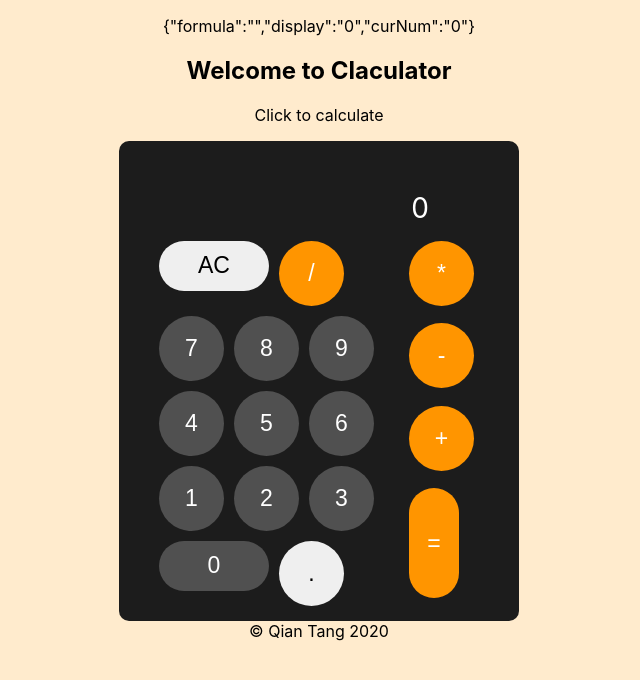
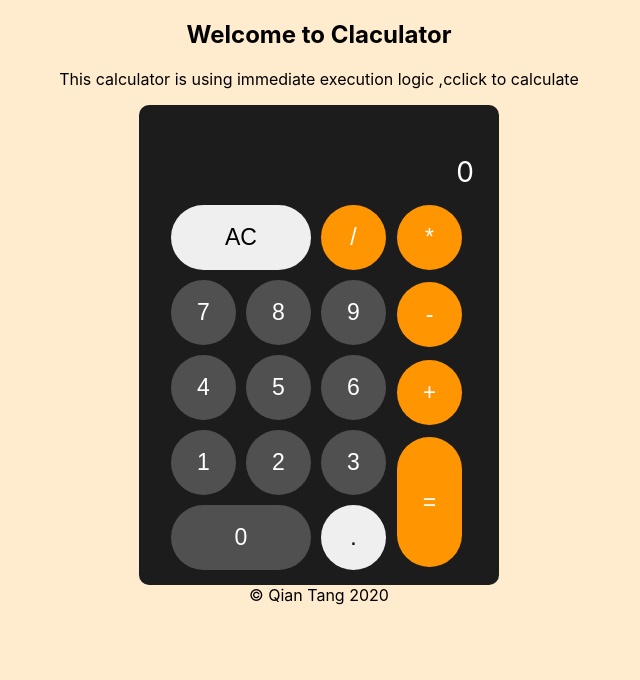
Before and after one commit to qtang2/react-calculator, a React (Create React App) app: page / in a window 1280 px wide. Shown: the top 680 px of the page, without its empty margins (321-961 px from the left). Built offline with nearby package versions, Linux system fonts and the light colour scheme.

Commit message:
update layout

```diff
--- a/src/App.css
+++ b/src/App.css
@@ -1,5 +1,8 @@
 .App {
   text-align: center;
+  display: flex;
+  flex-direction: column;
+  align-items: center;
 }
 
 .calculator-container {
@@ -8,7 +11,7 @@
   flex-direction: column;
   justify-content: center;
   align-items: center;
-  width: 400px;
+  width: 360px;
   color: white;
   border-radius: 10px;
 }
@@ -24,7 +27,7 @@
 .left-container {
   display: flex;
   flex-wrap: wrap;
-  width: 250px;
+  width: 226px;
   color: pink;
 }
 .right-container {
@@ -64,8 +67,8 @@ button:focus {
 
 .large-btn-h {
   margin: 5px;
-  width: 110px;
-  height: 50px;
+  width: 140px;
+  height: 65px;
   border-top-left-radius: 50px;
   border-top-right-radius: 50px;
   border-bottom-left-radius: 50px;
@@ -75,8 +78,8 @@ button:focus {
 }
 .large-btn-v {
   margin: 5px;
-  height: 110px;
-  width: 50px;
+  height: 130px;
+  width: 65px;
   border-top-left-radius: 50px;
   border-top-right-radius: 50px;
   border-bottom-left-radius: 50px;
@@ -88,7 +91,7 @@ button:focus {
 
 #display {
   /* border: 1px solid; */
-  width: 220px;
+  width: 310px;
   height: 35px;
   margin-top: 10px;
   margin-bottom: 10px;
@@ -99,7 +102,7 @@ button:focus {
 
 #formula {
   /* border: 1px solid; */
-  width: 220px;
+  width: 310px;
   min-height: 25px;
   text-align: end;
   margin-top: 15px;
--- a/src/App.js
+++ b/src/App.js
@@ -18,12 +18,8 @@ class App extends Component {
       operation: undefined
     }
 
-    // this.handleClick= this.handleClick.bind(this)
     this.handle = this.handle.bind(this)
   }
-
-  // validDigits = ()=>
-  //   this.state.formula.length<23
 
 
   reset = ()=>{
@@ -35,7 +31,6 @@ class App extends Component {
   }
 
   maxDigitsWarning=()=>{
-    const {curNum,display} = this.state
     this.setState({display: "Digit limit met"})
     setTimeout(() => {
       this.setState(state=>({display: state.curNum}))
@@ -86,8 +81,6 @@ class App extends Component {
         //if operator is empty
         if(!operation){
           //enter a number and enter '='
-          console.log("!!!!!!")
-          // console.log("before ,,,, "+ "value" + value + " "+ formula + " "+display +" "+ curNum)
           if(value==='='){
             this.setState({
               operation:value,
@@ -155,127 +148,13 @@ class App extends Component {
         }
     }
 
-
-  //TODO: Need to handle max digits and after equal, not allow input
-  // handleClick(value){
-  //   console.log(value)
-  //   console.log("currentValue   "+ this.state.currentValue)
-  //     switch (value){
-  //       case '1':
-  //       case '2':
-  //       case '3':
-  //       case '4':
-  //       case '5':
-  //       case '6':
-  //       case '7':
-  //       case '8':
-  //       case '9':
-
-  //           if(this.state.currentValue ==='0'){
-  //             this.setState({currentValue:value,formula:value})
-  //             break
-  //           }
-  //           else if(this.state.currentValue[this.state.currentValue.length-1] ==='.'){
-  //             this.setState(state=>
-  //               ({currentValue:this.state.currentValue + value, formula:state.formula + value}))
-  //             break
-  //           }
-  //           else if(operators.includes(this.state.currentValue)){
-  //             this.setState(state=>
-  //               ({currentValue: value, formula:state.formula + value}))
-  //             break
-  //           }
-  //           else{
-  //             this.setState(state=>
-  //               ({currentValue:state.currentValue+value,formula: state.formula+value}))
-  //             break
-  //           }
-
-
-
-  //       case '0':
-  //         if(this.state.formula ===''){
-  //           this.setState({currentValue:value,formula:value})
-  //           break
-  //         }
-  //         else if(this.state.formula==='0'){
-  //           break
-  //         }
-  //         else if(this.state.formula.includes("=")){
-  //           this.reset()
-  //           break
-  //         }
-  //         else {
-  //           this.setState(state=>
-  //             ({currentValue:state.currentValue+value,formula: state.formula+value}))
-  //           break
-  //         }
-
-  //       case '.':
-  //         if(this.state.currentValue ==='0'){
-  //           this.setState(state =>
-  //             ({currentValue: state.currentValue+value, formula:state.currentValue+value}))
-  //           break
-  //         }
-  //         else{
-  //           if(!operators.includes(this.state.currentValue))
-  //           this.setState(state=>
-  //             ({currentValue:state.currentValue+value,formula: state.formula+value}))
-  //           break
-  //         }
-
-  //       case '+':
-  //       case '*':
-  //       case '/':
-  //         if(this.state.formula.length!==0){
-  //           if(!operators.includes(this.state.currentValue))
-  //           this.setState(state=>
-  //             ({currentValue:value,formula: state.formula+value}))
-  //           break
-  //         }else{
-  //           break
-  //         }
-
-  //       case '-':
-  //         if(this.state.formula.length!==0){
-  //           if(this.state.currentValue!=='-'){
-  //             this.setState(state=>
-  //               ({currentValue:value,formula: state.formula+value}))
-  //             break
-  //           }else{
-  //             break
-  //           }
-
-  //         }else{
-  //           this.setState({currentValue:value,formula:value})
-  //           break
-  //         }
-
-  //       case '=':
-  //         var result= Math.round(1000000000000 * eval(this.state.formula)) / 1000000000000
-  //         this.setState(state=>
-  //           ({currentValue:result, formula:state.formula+value+result}))
-  //         break
-
-  //       case 'AC':
-  //         this.reset()
-  //         break
-
-  //       default:
-  //         console.log("default")
-  //         break;
-  //     }
-  // }
-
   render(){
-    const {formula,curNum,calc,display} = this.state
+    const {formula,display} = this.state
     return (
       <div className="App">
-      <p>{JSON.stringify(this.state)}</p>
-      <p>{formula}</p>
       <div>
         <h2>Welcome to Claculator</h2>
-        <p>Click to calculate</p>
+        <p>This calculator is using immediate execution logic ,cclick to calculate</p>
       </div>
 
         <div className="calculator-container">
```
